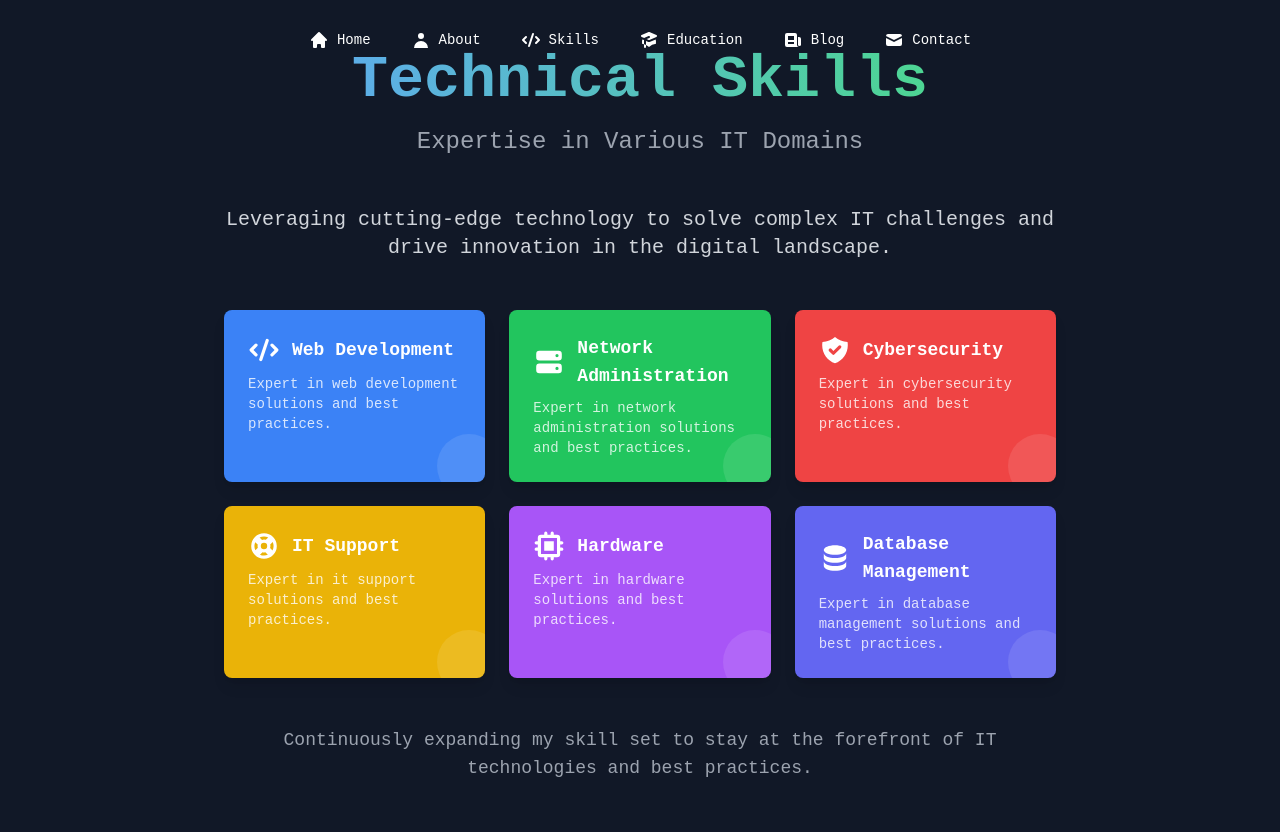
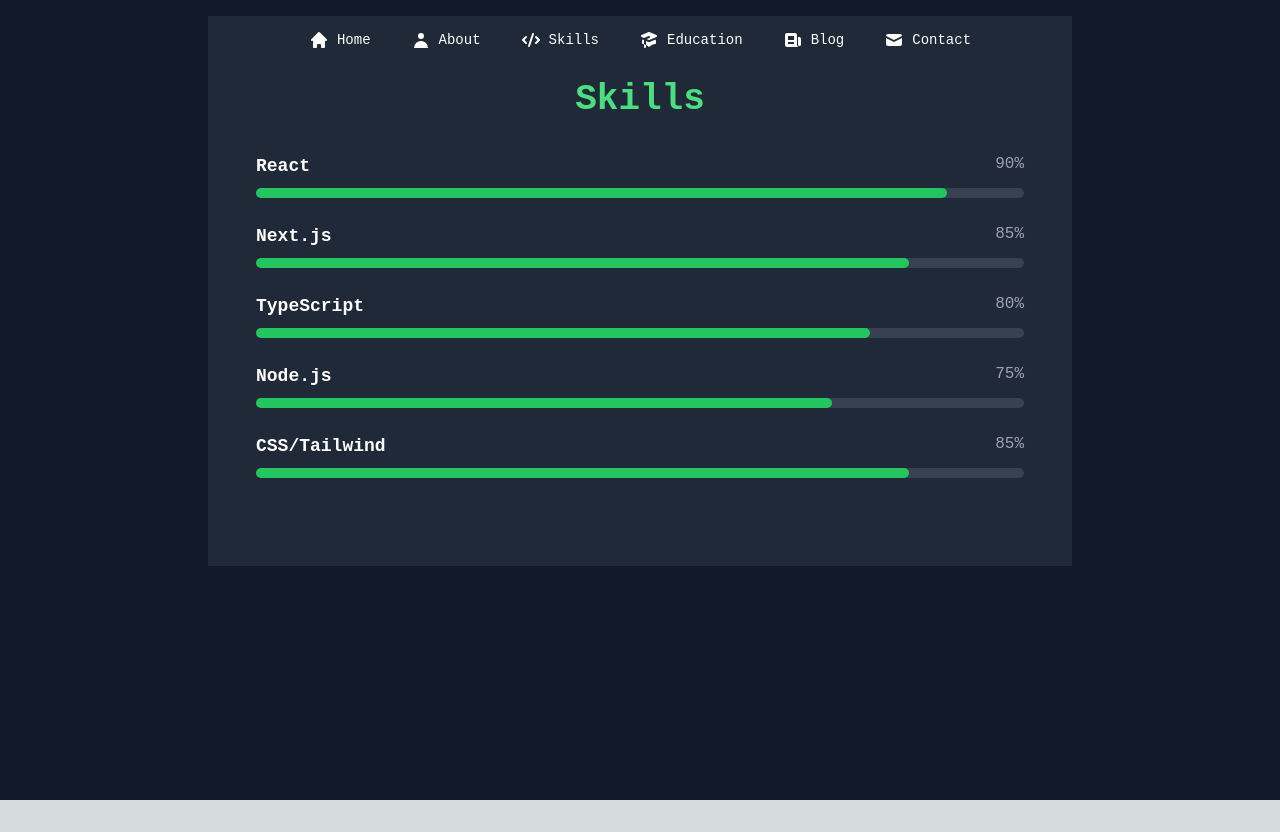
Before and after one commit to FELMONON/portfolio, a Next.js app: page / in a window 1280 px wide. Both pictures are taken after a click on the button "Skills". After the commit the page ends 800 px from the top, so only its background shows below. Built offline with nearby package versions, Linux system fonts and the light colour scheme.

Commit message:
Improve HomePage and Skills components, update name

```diff
--- a/app/components/Home.tsx
+++ b/app/components/Home.tsx
@@ -3,82 +3,30 @@
 import React from 'react';
 import { motion } from 'framer-motion';
 import { HiCode, HiServer, HiShieldCheck, HiSupport, HiChip, HiDatabase } from 'react-icons/hi';
+import Image from 'next/image';
 
 const HomePage = () => {
-  const skills = [
-    { name: 'Web Development', icon: <HiCode className="w-8 h-8" />, color: 'bg-blue-500' },
-    { name: 'Network Administration', icon: <HiServer className="w-8 h-8" />, color: 'bg-green-500' },
-    { name: 'Cybersecurity', icon: <HiShieldCheck className="w-8 h-8" />, color: 'bg-red-500' },
-    { name: 'IT Support', icon: <HiSupport className="w-8 h-8" />, color: 'bg-yellow-500' },
-    { name: 'Hardware', icon: <HiChip className="w-8 h-8" />, color: 'bg-purple-500' },
-    { name: 'Database Management', icon: <HiDatabase className="w-8 h-8" />, color: 'bg-indigo-500' },
-  ];
-
   return (
-    <div className="min-h-screen bg-gray-900 text-white flex items-center justify-center p-4">
-      <div className="max-w-4xl mx-auto">
-        <motion.div
-          initial={{ opacity: 0, y: -20 }}
-          animate={{ opacity: 1, y: 0 }}
-          transition={{ duration: 0.8 }}
-          className="text-center mb-12"
-        >
-          <h1 className="text-5xl md:text-6xl font-bold mb-4 bg-clip-text text-transparent bg-gradient-to-r from-blue-400 to-green-400">
-            Felmon Fekadu
-          </h1>
-          <h2 className="text-xl md:text-2xl text-gray-400">
-            IT Professional & Developer
-          </h2>
-        </motion.div>
-
-        <motion.div
-          initial={{ opacity: 0 }}
-          animate={{ opacity: 1 }}
-          transition={{ delay: 0.3, duration: 0.8 }}
-          className="mb-12 text-center"
-        >
-          <p className="text-lg md:text-xl text-gray-300">
-            Leveraging cutting-edge technology to solve complex IT challenges and drive innovation in the digital landscape.
-          </p>
-        </motion.div>
-
-        <motion.div
-          initial={{ opacity: 0, y: 20 }}
-          animate={{ opacity: 1, y: 0 }}
-          transition={{ delay: 0.6, duration: 0.8 }}
-          className="grid grid-cols-2 md:grid-cols-3 gap-4 md:gap-6"
-        >
-          {skills.map((skill, index) => (
-            <motion.div
-              key={skill.name}
-              className={`${skill.color} p-4 md:p-6 rounded-lg shadow-lg overflow-hidden relative`}
-              whileHover={{ scale: 1.05, boxShadow: '0 0 25px rgba(255, 255, 255, 0.2)' }}
-              transition={{ type: 'spring', stiffness: 300 }}
-            >
-              <div className="flex items-center mb-2">
-                <div className="text-white mr-3">{skill.icon}</div>
-                <h3 className="text-base md:text-lg font-semibold text-white">{skill.name}</h3>
-              </div>
-              <div className="text-xs md:text-sm text-white opacity-80">
-                Expert in {skill.name.toLowerCase()} solutions.
-              </div>
-              <div className="absolute -bottom-4 -right-4 w-16 h-16 bg-white opacity-10 rounded-full"></div>
-            </motion.div>
-          ))}
-        </motion.div>
-
-        <motion.div
-          initial={{ opacity: 0 }}
-          animate={{ opacity: 1 }}
-          transition={{ delay: 1, duration: 0.8 }}
-          className="mt-12 text-center"
-        >
-          <p className="text-base md:text-lg text-gray-400">
-            Ready to tackle your most challenging IT problems with innovative solutions.
-          </p>
-        </motion.div>
+    <section className="py-16 px-4 md:px-8 flex flex-col md:flex-row items-center justify-between">
+      <div className="text-center md:text-left mb-8 md:mb-0">
+        <h1 className="text-4xl md:text-6xl font-bold mb-4 text-green-400">Felmon Fekadu</h1>
+        <p className="text-xl md:text-2xl mb-6 text-gray-300">Web Developer & Designer</p>
+        <p className="text-lg max-w-2xl mx-auto md:mx-0 text-gray-400">
+          Crafting beautiful and functional web experiences with a passion for clean code and user-centric design.
+        </p>
+        <button className="mt-8 bg-green-500 hover:bg-green-600 text-white font-bold py-2 px-4 rounded-full transition duration-300">
+          View My Work
+        </button>
       </div>
-    </div>
+      <div className="w-48 h-48 md:w-64 md:h-64 relative rounded-full overflow-hidden">
+        <Image
+          src="/path-to-your-image.jpg"  // Replace with your actual image path
+          alt="Felmon Fekadu"
+          layout="fill"
+          objectFit="cover"
+        />
+      </div>
+    </section>
   );
 };
 
--- a/app/components/Skills.tsx
+++ b/app/components/Skills.tsx
@@ -6,79 +6,33 @@
 
 const Skills = () => {
   const skills = [
-    { name: 'Web Development', icon: <HiCode className="w-8 h-8" />, color: 'bg-blue-500' },
-    { name: 'Network Administration', icon: <HiServer className="w-8 h-8" />, color: 'bg-green-500' },
-    { name: 'Cybersecurity', icon: <HiShieldCheck className="w-8 h-8" />, color: 'bg-red-500' },
-    { name: 'IT Support', icon: <HiSupport className="w-8 h-8" />, color: 'bg-yellow-500' },
-    { name: 'Hardware', icon: <HiChip className="w-8 h-8" />, color: 'bg-purple-500' },
-    { name: 'Database Management', icon: <HiDatabase className="w-8 h-8" />, color: 'bg-indigo-500' },
+    { name: 'React', level: 90 },
+    { name: 'Next.js', level: 85 },
+    { name: 'TypeScript', level: 80 },
+    { name: 'Node.js', level: 75 },
+    { name: 'CSS/Tailwind', level: 85 },
   ];
 
   return (
-    <div className="min-h-screen bg-gray-900 text-white flex items-center justify-center p-4">
-      <div className="max-w-4xl mx-auto">
-        <motion.div
-          initial={{ opacity: 0, y: -20 }}
-          animate={{ opacity: 1, y: 0 }}
-          transition={{ duration: 0.8 }}
-          className="text-center mb-12"
-        >
-          <h1 className="text-5xl md:text-6xl font-bold mb-4 bg-clip-text text-transparent bg-gradient-to-r from-blue-400 to-green-400">
-            Technical Skills
-          </h1>
-          <h2 className="text-xl md:text-2xl text-gray-400">
-            Expertise in Various IT Domains
-          </h2>
-        </motion.div>
-
-        <motion.div
-          initial={{ opacity: 0 }}
-          animate={{ opacity: 1 }}
-          transition={{ delay: 0.3, duration: 0.8 }}
-          className="mb-12 text-center"
-        >
-          <p className="text-lg md:text-xl text-gray-300">
-            Leveraging cutting-edge technology to solve complex IT challenges and drive innovation in the digital landscape.
-          </p>
-        </motion.div>
-
-        <motion.div
-          initial={{ opacity: 0, y: 20 }}
-          animate={{ opacity: 1, y: 0 }}
-          transition={{ delay: 0.6, duration: 0.8 }}
-          className="grid grid-cols-2 md:grid-cols-3 gap-4 md:gap-6"
-        >
-          {skills.map((skill, index) => (
-            <motion.div
-              key={skill.name}
-              className={`${skill.color} p-4 md:p-6 rounded-lg shadow-lg overflow-hidden relative`}
-              whileHover={{ scale: 1.05, boxShadow: '0 0 25px rgba(255, 255, 255, 0.2)' }}
-              transition={{ type: 'spring', stiffness: 300 }}
-            >
-              <div className="flex items-center mb-2">
-                <div className="text-white mr-3">{skill.icon}</div>
-                <h3 className="text-base md:text-lg font-semibold text-white">{skill.name}</h3>
-              </div>
-              <div className="text-xs md:text-sm text-white opacity-80">
-                Expert in {skill.name.toLowerCase()} solutions and best practices.
-              </div>
-              <div className="absolute -bottom-4 -right-4 w-16 h-16 bg-white opacity-10 rounded-full"></div>
-            </motion.div>
-          ))}
-        </motion.div>
-
-        <motion.div
-          initial={{ opacity: 0 }}
-          animate={{ opacity: 1 }}
-          transition={{ delay: 1, duration: 0.8 }}
-          className="mt-12 text-center"
-        >
-          <p className="text-base md:text-lg text-gray-400">
-            Continuously expanding my skill set to stay at the forefront of IT technologies and best practices.
-          </p>
-        </motion.div>
+    <section className="py-16 px-4 md:px-8 bg-gray-800">
+      <h2 className="text-3xl md:text-4xl font-bold mb-8 text-center text-green-400">Skills</h2>
+      <div className="max-w-3xl mx-auto">
+        {skills.map((skill, index) => (
+          <div key={index} className="mb-6">
+            <div className="flex justify-between mb-2">
+              <span className="text-lg font-semibold text-white">{skill.name}</span>
+              <span className="text-gray-400">{skill.level}%</span>
+            </div>
+            <div className="w-full bg-gray-700 rounded-full h-2.5">
+              <div
+                className="bg-green-500 h-2.5 rounded-full"
+                style={{ width: `${skill.level}%` }}
+              ></div>
+            </div>
+          </div>
+        ))}
       </div>
-    </div>
+    </section>
   );
 };
 
--- a/package.json
+++ b/package.json
@@ -22,6 +22,7 @@
     "three": "^0.168.0"
   },
   "devDependencies": {
+    "@types/next": "^8.0.7",
     "@types/node": "^20",
     "@types/nodemailer": "^6.4.15",
     "@types/react": "^18",
```
Also changed, not shown: 1 other file (tests, documents, lock files or other folders).
